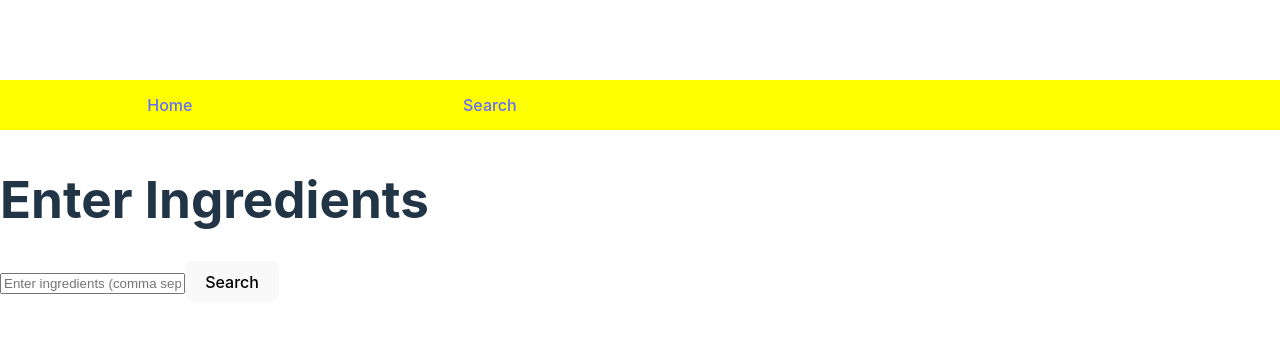
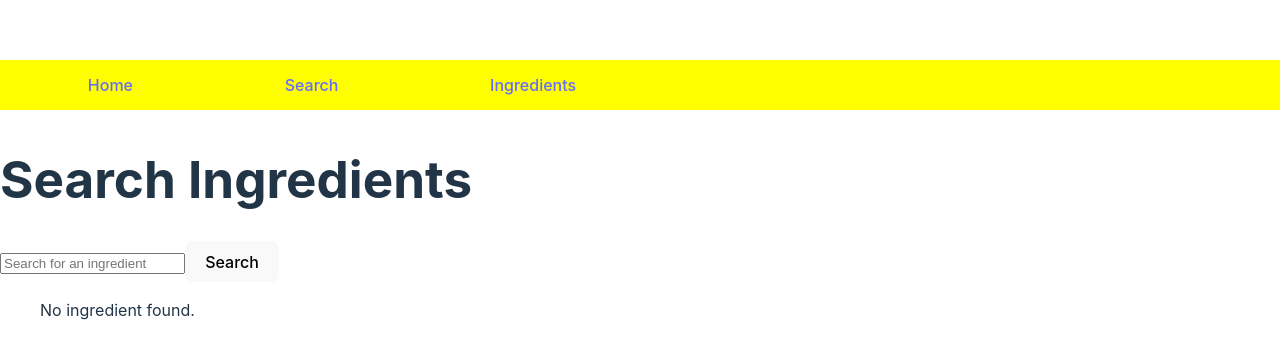
Before and after one commit to weideow/project2, a React (Vite) app: page /ingredients in a window 1280 px wide. Shown: the part 218-576 px from the top of the page. Built offline with nearby package versions, Linux system fonts and the light colour scheme; the HTML template or start-up script is replaced by a standard one.

Commit message:
ingredient bar

```diff
--- a/src/App.jsx
+++ b/src/App.jsx
@@ -1,8 +1,9 @@
 import { Route, Routes } from 'react-router-dom';
-import IngredientInput from './components/IngredientInput';
+// import IngredientInput from './components/IngredientInput';
 import Home from './pages/Home';
 import Navbar from './components/Navbar';
 import RecipeSearchPage from './pages/RecipePage';
+import IngredientPage from './pages/IngredientPage';
 
 const App = () => {
   return (
@@ -12,7 +13,7 @@ const App = () => {
       <Routes>
         <Route path="/" element={<Home />} />
         <Route path="/search" element={<RecipeSearchPage />} />
-        <Route path="/ingredients" element={<IngredientInput />} />
+        <Route path="/ingredients" element={<IngredientPage />} />
       </Routes>
     </main>
   );
--- a/src/components/IngredientInput.jsx
+++ b/src/components/IngredientInput.jsx
@@ -1,47 +1,22 @@
-import { useState } from 'react';
-
-const IngredientInput = () => {
-  const [ingredients, setIngredients] = useState('');
-  const [recipes, setRecipes] = useState([]);
-
-  const handleSearch = async () => {
-    if (!ingredients) return;
-
-    const apiKey = 'YOUR_SPOONACULAR_API_KEY';
-    const url = `https://api.spoonacular.com/recipes/findByIngredients?ingredients=${ingredients}&apiKey=${apiKey}`;
-
-    try {
-      const response = await fetch(url);
-      const data = await response.json();
-      setRecipes(data);
-    } catch (error) {
-      console.error('Error fetching data:', error);
-    }
-  };
-
+const IngredientSearch = ({ ingredient }) => {
   return (
     <div>
-      <h1>Enter Ingredients</h1>
-      <input
-        type="text"
-        placeholder="Enter ingredients (comma separated)"
-        value={ingredients}
-        onChange={(e) => setIngredients(e.target.value)}
-      />
-      <button onClick={handleSearch}>Search</button>
-
-
-        <ul>
-          {recipes.map((recipe) => (
-            <li key={recipe.id}>
-              <h2>{recipe.title}</h2>
-              <img src={recipe.image}/>
+      <ul>
+        {ingredient.length > 0 ? (
+          ingredient.map((ingredients) => (
+            <li key={ingredients.id}>
+              <h2>{ingredients.name}</h2>
+              <p>
+              {/* <img src={ingredients.image} /> */}
+              </p>
             </li>
-          ))}
-        </ul>
-
+          ))
+        ) : (
+          <p>No ingredient found.</p>
+        )}
+      </ul>
     </div>
   );
 };
 
-export default IngredientInput;
+export default IngredientSearch;
--- a/src/components/Navbar.jsx
+++ b/src/components/Navbar.jsx
@@ -6,8 +6,8 @@ function Navbar() {
       <nav id="navbar">
         <div id="nav-links">
           <Link to="/">Home</Link>
-
           <Link to="/search">Search</Link>
+          <Link to='/ingredients'>Ingredients</Link>
         </div>
       </nav>
     );
--- a/src/components/RecipeList.jsx
+++ b/src/components/RecipeList.jsx
@@ -6,7 +6,7 @@ const RecipeSearch = ({ recipes }) => {
           recipes.map((recipe) => (
             <li key={recipe.id}>
               <h2>{recipe.title}</h2>
-              <img src={recipe.image} alt={recipe.title} />
+              <img src={recipe.image} />
               <p>Preparation Time: {recipe.readyInMinutes} minutes</p>
               <p>Servings: {recipe.servings}</p>
               <p>
--- /dev/null
+++ b/src/pages/IngredientPage.jsx
@@ -0,0 +1,54 @@
+import { useState } from 'react';
+import IngredientSearch from '../components/IngredientInput';
+
+const IngredientPage = () => {
+  const [searchTerm, setSearchTerm] = useState('');
+  const [ingredient, setIngredient] = useState([]);
+
+  const handleSearchChange = (e) => {
+    setSearchTerm(e.target.value);
+  };
+
+
+  const fetchedIngredients = async (query) => {
+    const apiKey = 'db9d359500414b32a111e5f38326f191';
+    const url = `https://api.spoonacular.com/food/ingredients/search?apiKey=${apiKey}&query=${query}`;
+
+    try {
+      const response = await fetch(url);
+      const data = await response.json();
+      return data.results || [];
+    } catch (error) {
+      console.error('Error fetching ingredients:', error);
+      return [];
+    }
+  };
+
+  const handleSearchSubmit = async (e) => {
+    e.preventDefault();
+    if (searchTerm) {
+      const fetchedIngredientslist = await fetchedIngredients(searchTerm);
+      setIngredient(fetchedIngredientslist);
+    }
+  };
+
+  return (
+    <div>
+      <h1>Search Ingredients</h1>
+      <form onSubmit={handleSearchSubmit}>
+        <input
+          type="text"
+          placeholder="Search for an ingredient"
+          value={searchTerm}
+          onChange={handleSearchChange}
+        />
+        <button type="submit">Search</button>
+      </form>
+
+      {/* Pass recipes directly to RecipeSearch component */}
+      <IngredientSearch ingredient={ingredient} />
+    </div>
+  );
+};
+
+export default IngredientPage;
--- a/src/pages/RecipePage.jsx
+++ b/src/pages/RecipePage.jsx
@@ -9,15 +9,7 @@ const RecipeSearchPage = () => {
     setSearchTerm(e.target.value);
   };
 
-  const handleSearchSubmit = async (e) => {
-    e.preventDefault();
 
-    // Call fetchRecipes only when the form is submitted
-    if (searchTerm) {
-      const fetchedRecipes = await fetchRecipes(searchTerm);
-      setRecipes(fetchedRecipes);
-    }
-  };
 
   // Function to fetch recipes (this is now inside the component)
   const fetchRecipes = async (query) => {
@@ -31,8 +23,19 @@ const RecipeSearchPage = () => {
     } catch (error) {
       console.error('Error fetching recipes:', error);
       return [];
-    }
-  };
+    };
+  }
+    const handleSearchSubmit = async (e) => {
+      e.preventDefault();
+
+      // Call fetchRecipes only when the form is submitted
+      if (searchTerm) {
+        const fetchedRecipesList = await fetchRecipes(searchTerm);
+        setRecipes(fetchedRecipesList);
+      }
+    };
+
+
 
   return (
     <div>
```
